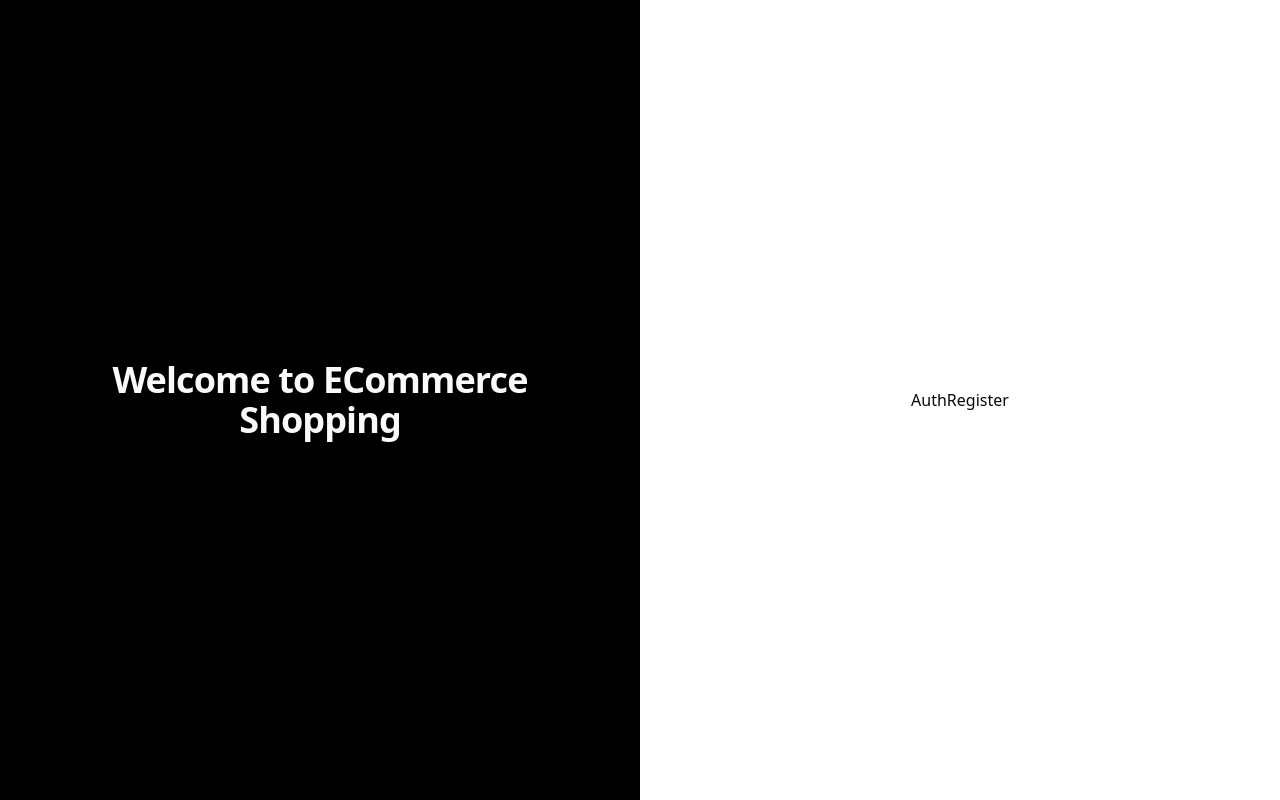
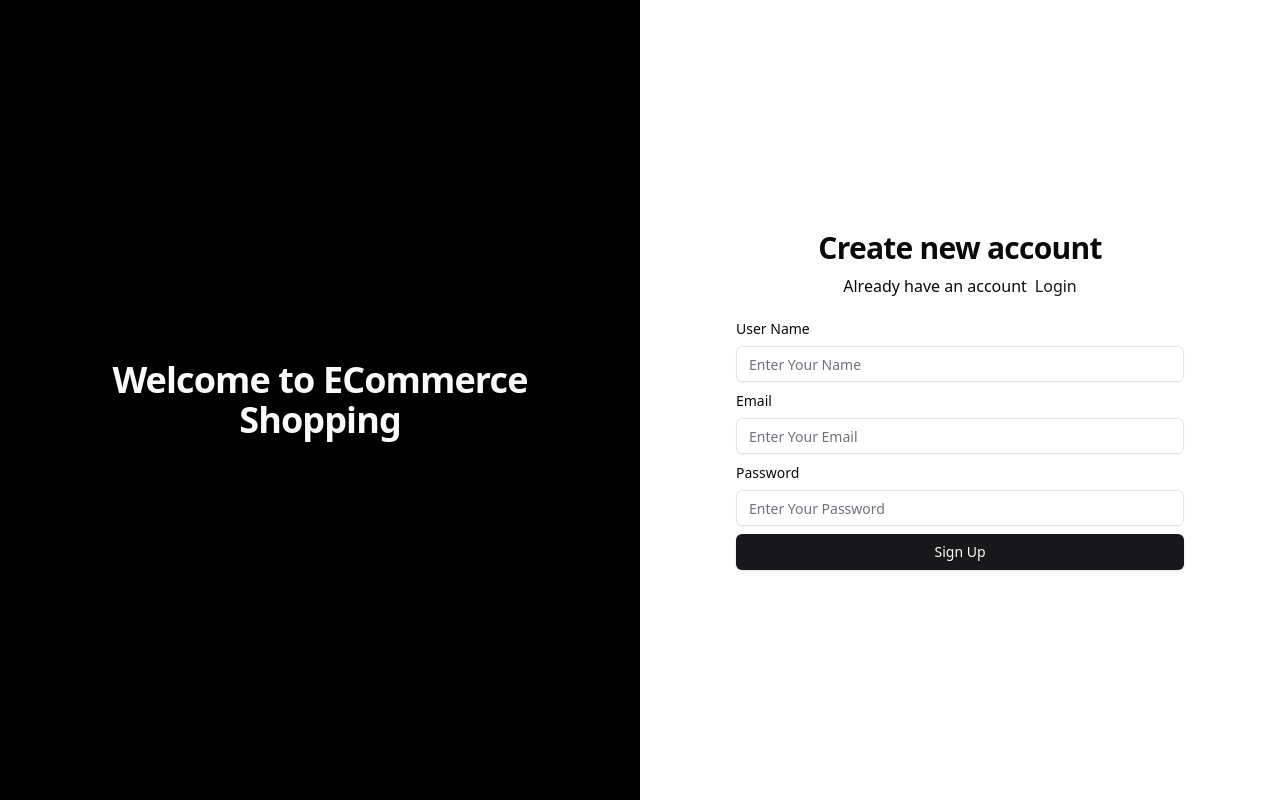
Before and after one commit to Sunanda01/Cartzy_Client, a React (Vite) app: page /auth/register in a window 1280 px wide. Built offline with nearby package versions, Linux system fonts and the light colour scheme.

Commit message:
Register and SignUp Form

```diff
--- a/src/config/index.jsx
+++ b/src/config/index.jsx
@@ -21,3 +21,20 @@
         type:"text"
     }
 ];
+
+export const loginFormControls=[
+    {
+        name:"email",
+        label:"Email",
+        placeholder:"Enter Your Email",
+        componentType:"input",
+        type:"text"
+    },
+    {
+        name:"password",
+        label:"Password",
+        placeholder:"Enter Your Password",
+        componentType:"input",
+        type:"text"
+    }
+];
--- a/src/pages/auth/login.jsx
+++ b/src/pages/auth/login.jsx
@@ -1,8 +1,37 @@
-import React from 'react'
+import CommonForm from "@/components/common/form";
+import { loginFormControls } from "@/config";
+import { useState } from "react"
+import { Link } from "react-router-dom";
+
+const initialState={
+  email:"",
+  password:"",
+};
 
 function AuthLogin() {
+  const [formdata, setFormdata] = useState(initialState);
+
   return (
-    <div>AuthLogin</div>
+    <>
+       <div className="mx-auto w-full max-w-md space-y-6">
+      <div className="text-center">
+        <h1 className="text-3xl font-bold tracking-tight text-foreground">
+          Sign In To Your Account
+        </h1>
+        <p className="mt-2">
+          Don't have an account
+          <Link className="font-medium ml-2 text-primary hover:underline"
+            to="/auth/register">Register</Link>
+            </p>
+            </div>
+          <CommonForm formControls={loginFormControls}
+          buttonText={"Log In"}
+          formData={formdata}
+          setFormData={setFormdata}
+
+          />
+        </div>
+    </>
   )
 }
 
--- a/src/pages/auth/register.jsx
+++ b/src/pages/auth/register.jsx
@@ -1,8 +1,38 @@
-import React from 'react'
+import CommonForm from "@/components/common/form";
+import { registerFormControls } from "@/config";
+import { useState } from "react"
+import { Link } from "react-router-dom";
+
+const initialState={
+  userName:"",
+  email:"",
+  password:"",
+};
 
 function AuthRegister() {
+  const [formdata, setFormdata] = useState(initialState);
+
   return (
-    <div>AuthRegister</div>
+    <>
+       <div className="mx-auto w-full max-w-md space-y-6">
+      <div className="text-center">
+        <h1 className="text-3xl font-bold tracking-tight text-foreground">
+          Create new account
+        </h1>
+        <p className="mt-2">
+          Already have an account
+          <Link className="font-medium ml-2 text-primary hover:underline"
+            to="/auth/login">Login</Link>
+            </p>
+            </div>
+          <CommonForm formControls={registerFormControls}
+          buttonText={"Sign Up"}
+          formData={formdata}
+          setFormData={setFormdata}
+
+          />
+        </div>
+    </>
   )
 }
 
```
